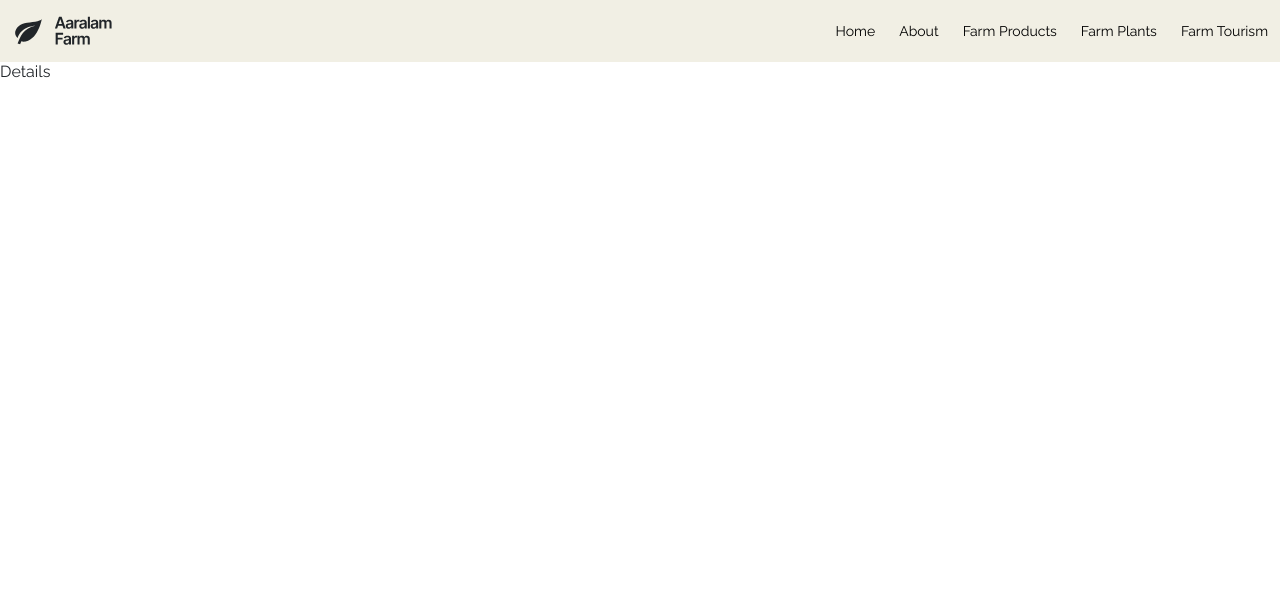
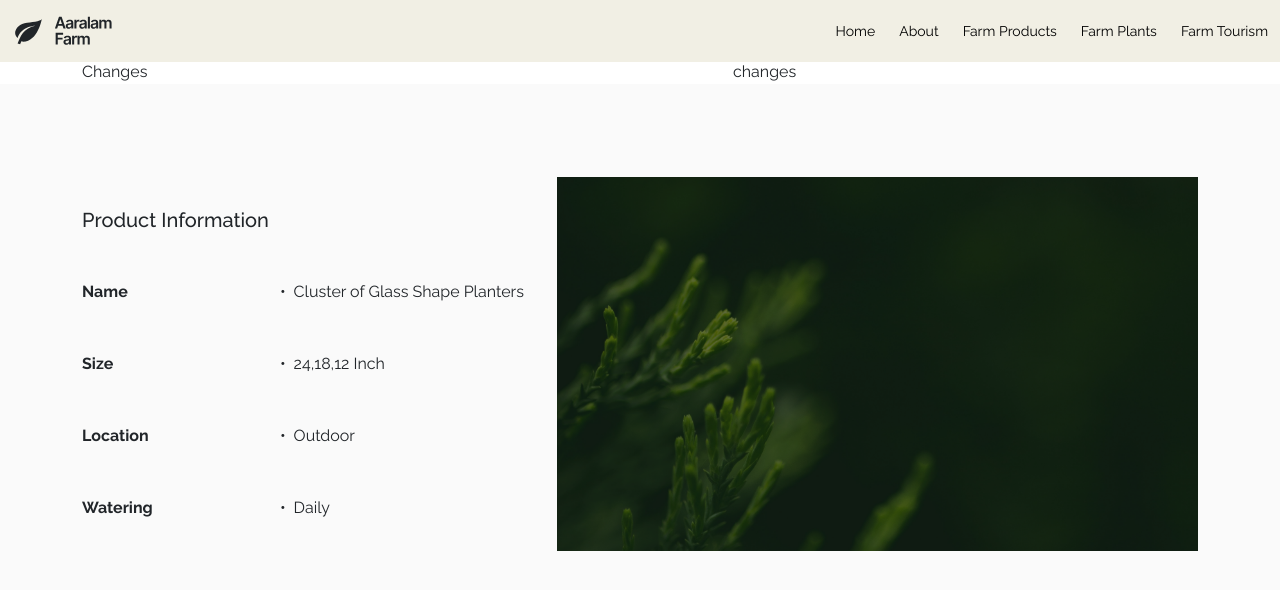
Before and after one commit to Code-Theft/aaralam-farm, a Next.js app: page /plants/banana in a window 1280 px wide. Shown: the top 590 px of the page. Built offline with nearby package versions, Linux system fonts and the light colour scheme; a web font is replaced by a local one.

Commit message:
feat: started working on pdp

```diff
--- a/src/common/icons/IconInstagram.tsx
+++ b/src/common/icons/IconInstagram.tsx
@@ -1,5 +1,5 @@
+import React from "react";
 import { IconProps } from "@lib/types";
-import React from "react";
 
 export default function IconInstagram(props: IconProps) {
   return (
--- /dev/null
+++ b/src/styles/scss/custom/_pdp.scss
@@ -0,0 +1,123 @@
+// SOme more CSS
+
+.product-information {
+  .info-details {
+    position: relative;
+    background: $gray;
+  }
+
+  .info-content-panel {
+    .title {
+      font-size: $font-size-lg;
+
+      @include media-breakpoint-down(md) {
+        font-size: $font-size-md;
+      }
+    }
+
+    .content {
+      margin: 124px 0;
+
+      @include media-breakpoint-down(xl) {
+        margin: 3rem 0;
+      }
+
+      @include media-breakpoint-down(lg) {
+        margin: 0;
+      }
+    }
+
+    .text {
+      line-height: 20px;
+    }
+
+    .icon-item {
+      display: flex;
+      align-items: center;
+      margin-bottom: 5.5rem;
+
+      @include media-breakpoint-down(xl) {
+        margin-bottom: 2.5rem;
+      }
+
+      &:last-child {
+        margin-bottom: 0;
+      }
+    }
+  }
+
+  .info-image-panel {
+    display: flex;
+    align-items: center;
+    justify-content: flex-end;
+    height: 100%;
+    overflow: hidden;
+
+    @include media-breakpoint-down(lg) {
+      margin: 0 -1.5rem;
+    }
+
+    @include media-breakpoint-down(md) {
+      margin: 0 -1rem;
+    }
+
+    .info-image {
+      @include media-breakpoint-down(xxl) {
+        margin-right: -1.5rem;
+      }
+
+      @include media-breakpoint-down(lg) {
+        width: 100%;
+        margin-right: 0;
+      }
+
+      img {
+        max-width: 100%;
+        height: auto;
+        filter: invert(2%);
+
+        @include media-breakpoint-down(lg) {
+          width: 100%;
+        }
+      }
+    }
+  }
+
+  .info-tabs-pill {
+    position: relative;
+    padding-top: 3.5rem;
+    z-index: 2;
+
+    @include media-breakpoint-down(lg) {
+      padding-top: 2rem;
+    }
+
+    @include media-breakpoint-down(md) {
+      padding-top: 0.25rem;
+    }
+
+    .nav-item {
+      @include media-breakpoint-down(md) {
+        width: 50%;
+      }
+
+      .nav-link {
+        @include media-breakpoint-down(md) {
+          width: 100%;
+        }
+      }
+    }
+  }
+
+  .accordion {
+    border-bottom: 1px solid $accordion-border-color;
+
+    .accordion-button {
+      background: $gray;
+    }
+
+    .accordion-body {
+      background: $gray;
+    }
+  }
+}
--- a/src/styles/scss/main.scss
+++ b/src/styles/scss/main.scss
@@ -12,3 +12,4 @@
 @import "custom/home";
 @import "custom/swiper";
 @import "custom/footer";
+@import "custom/pdp";
--- /dev/null
+++ b/src/widgets/ProductDetails/components/InfoDetails.tsx
@@ -0,0 +1,65 @@
+import React from "react";
+import Image from "next/image";
+
+const InfoDetails = () => (
+  <div className="info-details">
+    <div className="container">
+      <div className="row">
+        <div className="col-12 col-lg-5 order-2 order-lg-1">
+          <div className="info-content-panel">
+            <div className="content">
+              <h5 className="title mb-12 d-none d-lg-block">
+                Product Information
+              </h5>
+              <div className="row align-items-center mt-5">
+                <div className="col-5">
+                  <div className="fw-bold">Name</div>
+                </div>
+                <div className="col-7">
+                  <span className="h6 me-2">&bull;</span>
+                  Cluster of Glass Shape Planters
+                </div>
+              </div>
+              <div className="row align-items-center mt-5">
+                <div className="col-5">
+                  <div className="fw-bold">Size</div>
+                </div>
+                <div className="col-7">
+                  <span className="h6 me-2">&bull;</span>
+                  24,18,12 Inch
+                </div>
+              </div>
+              <div className="row align-items-center mt-5">
+                <div className="col-5">
+                  <div className="fw-bold">Location</div>
+                </div>
+                <div className="col-7">
+                  <span className="h6 me-2">&bull;</span>
+                  Outdoor
+                </div>
+              </div>
+              <div className="row align-items-center mt-5">
+                <div className="col-5">
+                  <div className="fw-bold">Watering</div>
+                </div>
+                <div className="col-7">
+                  <span className="h6 me-2">&bull;</span>
+                  Daily
+                </div>
+              </div>
+            </div>
+          </div>
+        </div>
+        <div className="col-12 col-lg-7 order-1 order-lg-2">
+          <div className="info-image-panel">
+            <div className="info-image lg">
+              <Image src="/images/footer.png" width={847} height={490} alt="" />
+            </div>
+          </div>
+        </div>
+      </div>
+    </div>
+  </div>
+);
+
+export default InfoDetails;
--- a/src/widgets/ProductDetails/view.tsx
+++ b/src/widgets/ProductDetails/view.tsx
@@ -1,5 +1,35 @@
 import React from "react";
+import InfoDetails from "./components/InfoDetails";
 
 export default function ProductDetailsView() {
-  return <div>Details</div>;
+  return (
+    <div className="pdp-panel">
+      <div className="pdp-details">
+        <div className="container">
+          <div className="row justify-content-center">
+            <div className="col-lg-12">
+              <div className="row gx-xl-0">
+                <div className="col-12 col-md-6 col-lg-7">
+                  Changes
+                  {/* <PdpImage /> */}
+                </div>
+                <div className="col-12 col-md-6 col-lg-5">
+                  changes
+                  {/* <PdpDetails /> */}
+                </div>
+              </div>
+            </div>
+          </div>
+        </div>
+      </div>
+      <div className="product-information">
+        <div>
+          <InfoDetails />
+        </div>
+        <div className="d-lg-none">{/* <ProductInfoAccordion /> */}</div>
+      </div>
+      {/* <RecommendedProducts title="You Might Like These" />
+      <PdpPromotions /> */}
+    </div>
+  );
 }
```
Also changed, not shown: src/common/components/Breadcrumb.tsx (added, +27 -0 lines), src/common/icons/IconHome.tsx (added, +25 -0 lines), src/styles/scss/custom/_breadcrumb.scss (added, +65 -0 lines).
